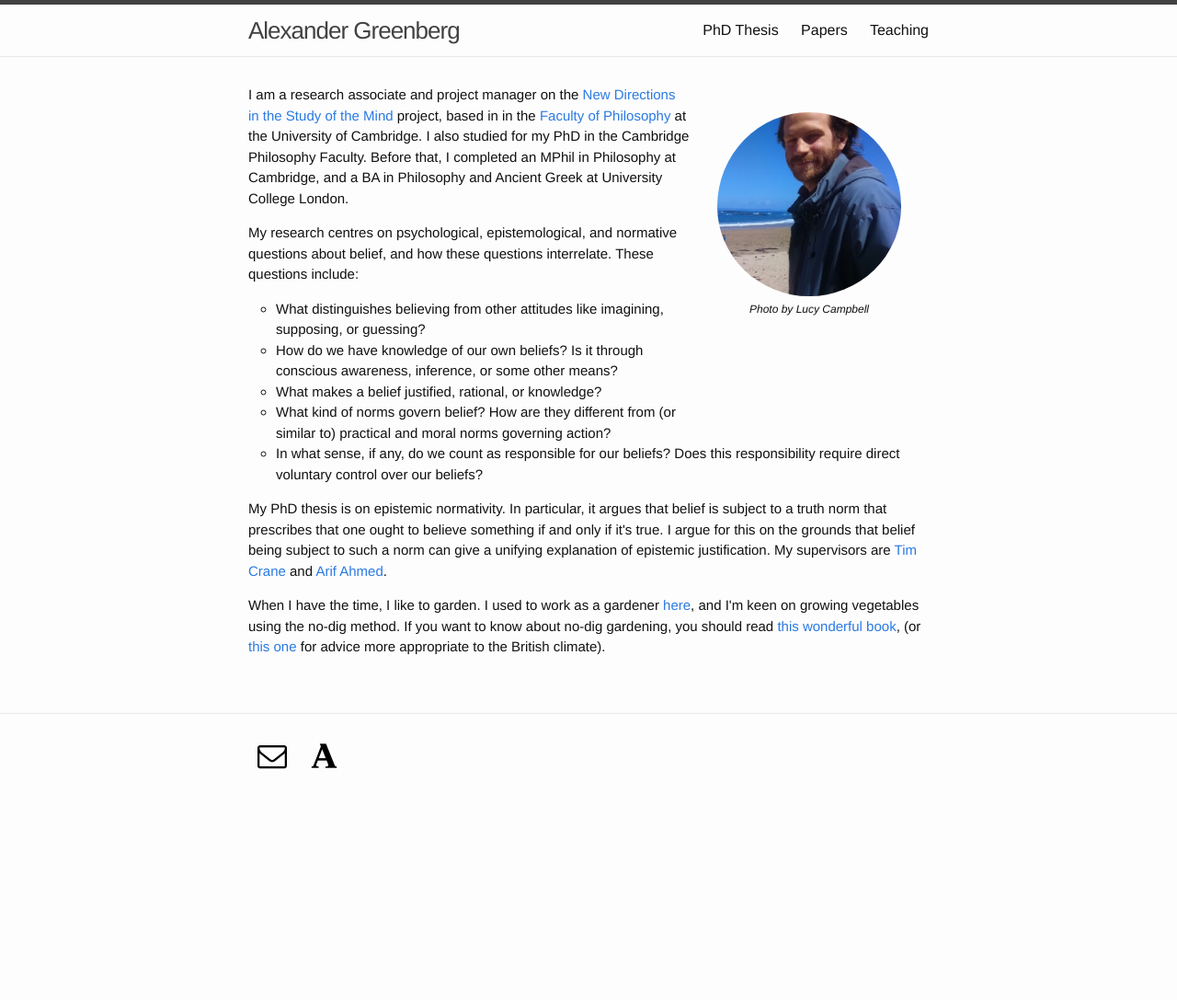
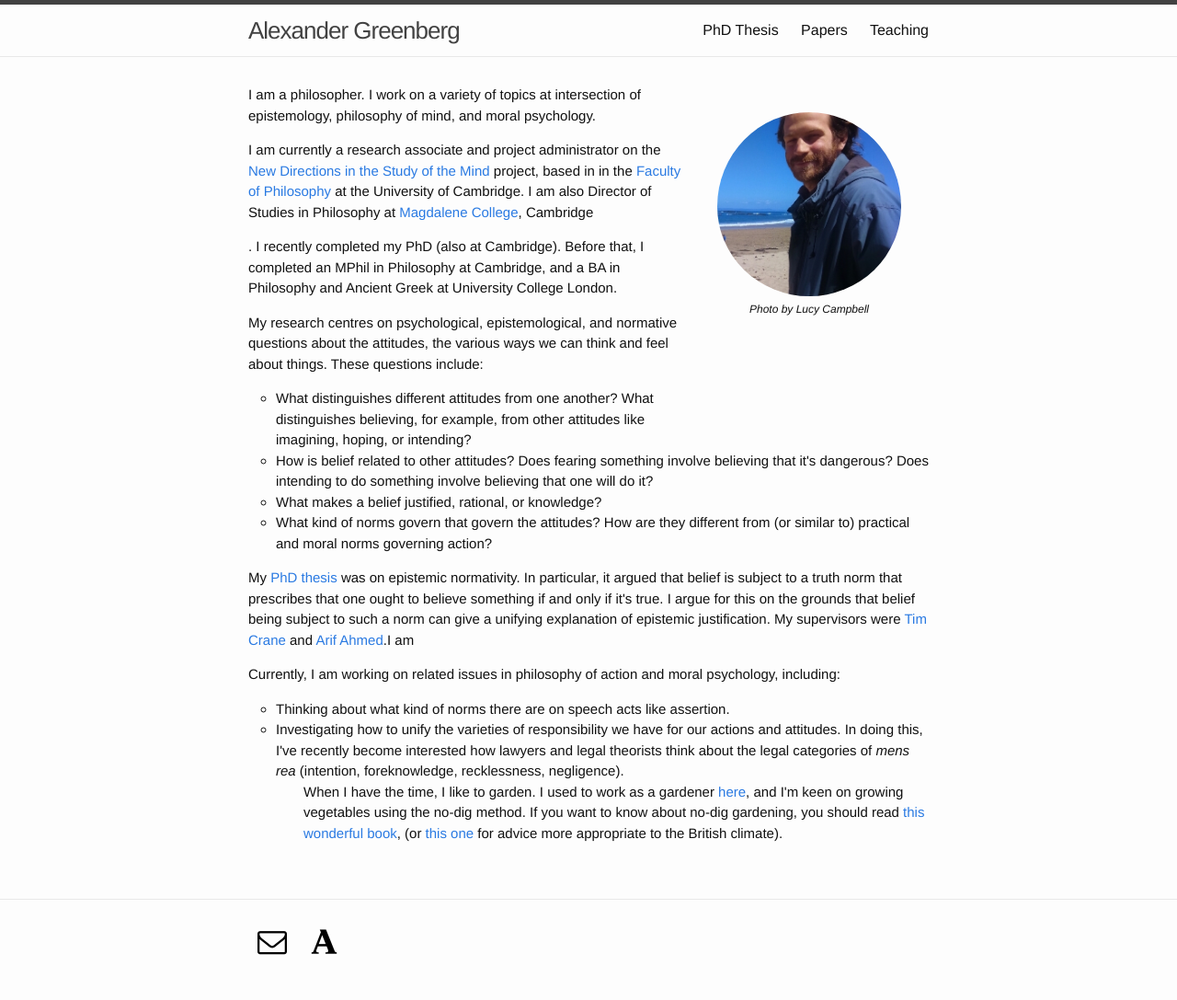
Before and after one commit to alexandergreenberg/alexandergreenberg.github.io, a Jekyll site: the page built from index.html, in a window 1280 px wide. Shown: the whole page at 92% size. Built offline with Jekyll 4.4.1, drawn with Linux system fonts in a browser that asks for light colours; some web fonts are replaced; before the commit the page ends 900 px from its top, so only the background shows below that.

Commit message:
Update index.html

```diff
--- a/index.html
+++ b/index.html
@@ -8,16 +8,21 @@ layout: default
     <img id="profile-picture" src="https://raw.githubusercontent.com/alexandergreenberg/alexandergreenberg.github.io/master/north-berwick-beach-flipped.jpg">
     <p class="photo-credit"><em>Photo by Lucy Campbell</em></p>
   </div>
-    <p class="paragraph">I am a research associate and project manager on the <a href="http://www.newdirectionsproject.com" target="_blank">New Directions in the Study of the Mind</a> project, based in in the <a href="http://www.phil.cam.ac.uk" target="_blank">Faculty of Philosophy</a> at the University of Cambridge. I also studied for my PhD in the Cambridge Philosophy Faculty. Before that, I completed an MPhil in Philosophy at Cambridge, and a BA in Philosophy and Ancient Greek at University College London.</p>
-    <p class="paragraph">My research centres on psychological, epistemological, and normative questions about belief, and how these questions interrelate. These questions include:</p>
-    <ul class="questions-list">
-      <li>What distinguishes believing from other attitudes like imagining, supposing, or guessing?</li>
-      <li>How do we have knowledge of our own beliefs? Is it through conscious awareness, inference, or some other means?</li>
-      <li>What makes a belief justified, rational, or knowledge?</li>
-      <li>What kind of norms govern belief? How are they different from (or similar to) practical and moral norms governing action?</li>
-      <li>In what sense, if any, do we count as responsible for our beliefs? Does this responsibility require direct voluntary control over our beliefs?</li>
-    </ul>
-  <p class="paragraph">My PhD thesis is on epistemic normativity. In particular, it argues that belief is subject to a truth norm that prescribes that one ought to believe something if and only if it's true. I argue for this on the grounds that belief being subject to such a norm can give a unifying explanation of epistemic justification. My supervisors are <a href="http://www.timcrane.com" target="_blank">Tim Crane</a> and <a href="http://www.phil.cam.ac.uk/people/teaching-research-pages/ahmed/ahmed-page" target="_blank">Arif Ahmed</a>.</p>
-  <p class="paragraph">When I have the time, I like to garden. I used to work as a gardener <a href="http://www.kings.cam.ac.uk/about/history.html#gardens" target="_blank">here</a>, and I'm keen on growing vegetables using the no-dig method. If you want to know about no-dig gardening, you should read <a href="http://www.nyrb.com/products/the-one-straw-revolution?variant=1094932353" target="_blank">this wonderful book</a>, (or <a href="http://www.charlesdowding.co.uk/product/organic-gardening-the-natural-no-dig-way/" target="_blank">this one</a> for advice more appropriate to the British climate).</p>
+    <p class="paragraph">I am a philosopher. I work on a variety of topics at intersection of epistemology, philosophy of mind, and moral psychology.</p>
+    <p class="paragraph">I am currently a research associate and project administrator on the <a href="http://www.newdirectionsproject.com" target="_blank">New Directions in the Study of the Mind</a> project, based in in the <a href="http://www.phil.cam.ac.uk" target="_blank">Faculty of Philosophy</a> at the University of Cambridge. I am also Director of Studies in Philosophy at <a href="http://www.magd.cam.ac.uk">Magdalene College</a>, Cambridge</p>. I recently completed my PhD (also at Cambridge). Before that, I completed an MPhil in Philosophy at Cambridge, and a BA in Philosophy and Ancient Greek at University College London.</p>
+    <p class="paragraph">My research centres on psychological, epistemological, and normative questions about the attitudes, the various ways we can think and feel about things. These questions include:</p>
+      <ul class="questions-list">
+        <li>What distinguishes different attitudes from one another? What distinguishes believing, for example, from other attitudes like imagining, hoping, or intending?</li>
+        <li>How is belief related to other attitudes? Does fearing something involve believing that it's dangerous? Does intending to do something involve believing that one will do it?</li>
+        <li>What makes a belief justified, rational, or knowledge?</li>
+        <li>What kind of norms govern that govern the attitudes? How are they different from (or similar to) practical and moral norms governing action?</li>
+      </ul>
+    <p class="paragraph">My <a href="/phd-thesis/">PhD thesis</a> was on epistemic normativity. In particular, it argued that belief is subject to a truth norm that prescribes that one ought to believe something if and only if it's true. I argue for this on the grounds that belief being subject to such a norm can give a unifying explanation of epistemic justification. My supervisors were <a href="http://www.timcrane.com" target="_blank">Tim Crane</a> and <a href="http://www.phil.cam.ac.uk/people/teaching-research-pages/ahmed/ahmed-page" target="_blank">Arif Ahmed</a>.I am</p>
+    <p class="paragraph">Currently, I am working on related issues in philosophy of action and moral psychology, including:
+      <ul class="questions-list">
+        <li>Thinking about what kind of norms there are on speech acts like assertion.</li>
+        <li>Investigating how to unify the varieties of responsibility we have for our actions and attitudes. In doing this, I've recently become interested how lawyers and legal theorists think about the legal categories of <em>mens rea</em> (intention, foreknowledge, recklessness, negligence).</li>
+      <ul>
+    <p class="paragraph">When I have the time, I like to garden. I used to work as a gardener <a href="http://www.kings.cam.ac.uk/about/history.html#gardens" target="_blank">here</a>, and I'm keen on growing vegetables using the no-dig method. If you want to know about no-dig gardening, you should read <a href="http://www.nyrb.com/products/the-one-straw-revolution?variant=1094932353" target="_blank">this wonderful book</a>, (or <a href="http://www.charlesdowding.co.uk/product/organic-gardening-the-natural-no-dig-way/" target="_blank">this one</a> for advice more appropriate to the British climate).</p>
   </div>
 </div>
```
